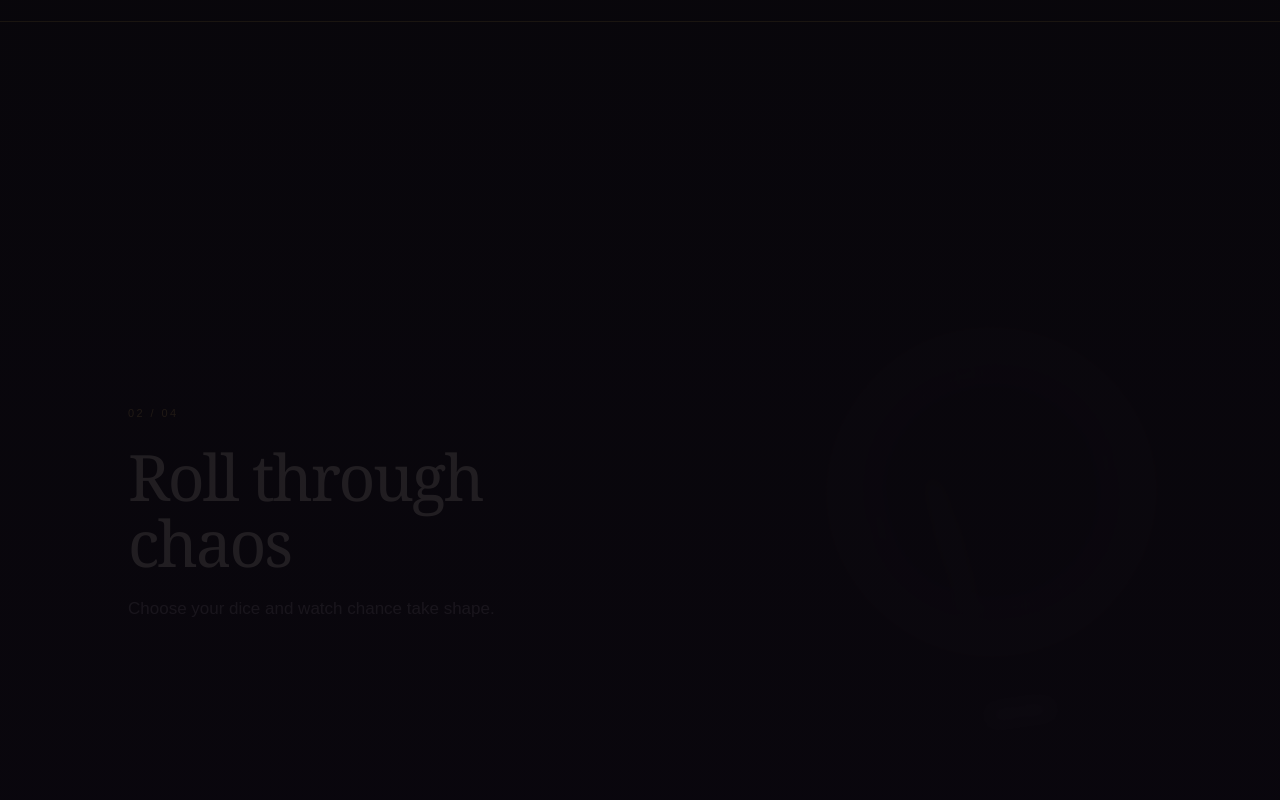
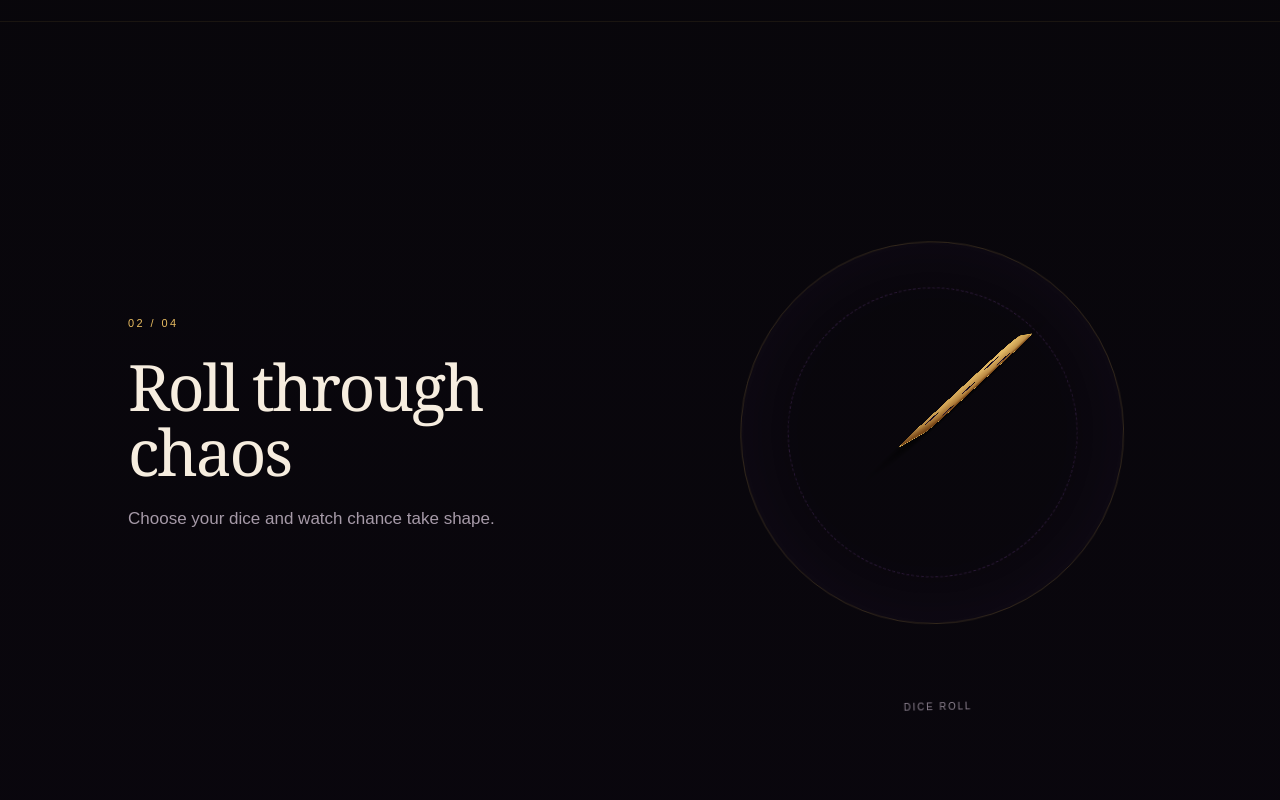
Before and after one commit to vitorhugo-dotnet/nextjs-landing-page-universe-decides-app, a Next.js app: page /en in a window 1280 px wide. Shown: the part 1580-2380 px from the top of the page. Built offline with nearby package versions, Linux system fonts and the light colour scheme.

Commit message:
Use cross-browser scroll animation fallback

```diff
--- a/app/globals.css
+++ b/app/globals.css
@@ -68,19 +68,15 @@ h1 em { color:var(--gold-bright); font-weight:400; }
 .card span { color:var(--gold-bright); font-size:5vw; }.card b { color:#a369cf; font-size:2.5vw; }
 .list-orbit { width:53%; display:grid; gap:13px; transform:rotate(-3deg); }
 .list-orbit span { padding:18px 22px; color:var(--cream); border:1px solid rgba(232,188,97,.36); border-radius:12px; background:rgba(33,15,47,.88); box-shadow:0 15px 40px #000; font-family:Georgia,serif; }
-@supports (animation-timeline:view()) {
-  .story-panel .story-visual { animation:story-visual-reveal linear both; animation-timeline:--story-panel; animation-range:entry 10% cover 45%; }
-  .story-panel .story-copy { animation:story-copy-reveal linear both; animation-timeline:--story-panel; animation-range:entry 15% cover 50%; }
-  .story-panel:nth-child(even) .story-visual { --story-x:70px; }
-  .coin { animation:coin-scroll linear both; animation-timeline:--story-panel; animation-range:entry 0% exit 100%; }
-  .dice { animation:dice-scroll linear both; animation-timeline:--story-panel; animation-range:entry 0% exit 100%; }
-  .card-stack { animation:card-stack-scroll linear both; animation-timeline:--story-panel; animation-range:entry 0% exit 100%; }
-  .card-left { animation:card-left-scroll linear both; animation-timeline:--story-panel; animation-range:entry 5% cover 55%; }
-  .card-right { animation:card-right-scroll linear both; animation-timeline:--story-panel; animation-range:entry 5% cover 55%; }
-  .list-orbit { animation:list-scroll linear both; animation-timeline:--story-panel; animation-range:entry 0% exit 100%; }
-  .list-orbit span:nth-child(1) { animation:list-one-scroll linear both; animation-timeline:--story-panel; animation-range:entry 10% cover 55%; }
-  .list-orbit span:nth-child(3) { animation:list-three-scroll linear both; animation-timeline:--story-panel; animation-range:entry 10% cover 55%; }
-}
+/* Scroll effects are driven by requestAnimationFrame in the component for
+   consistent Firefox, Safari/WebKit and Chromium behavior. */
+.story-panel .story-visual,
+.story-panel .story-copy,
+.story-panel .coin,
+.story-panel .dice,
+.story-panel .card-stack,
+.story-panel .list-orbit { will-change:transform,opacity; }
+
 .randomness { min-height:100svh; padding:130px clamp(24px,10vw,160px); background:radial-gradient(circle at 50% 50%,#20112d,var(--ink) 66%); }
 .section-heading { max-width:820px; margin:0 auto 70px; text-align:center; }
 .section-heading h2 { font-size:clamp(43px,5.5vw,78px); }
```
